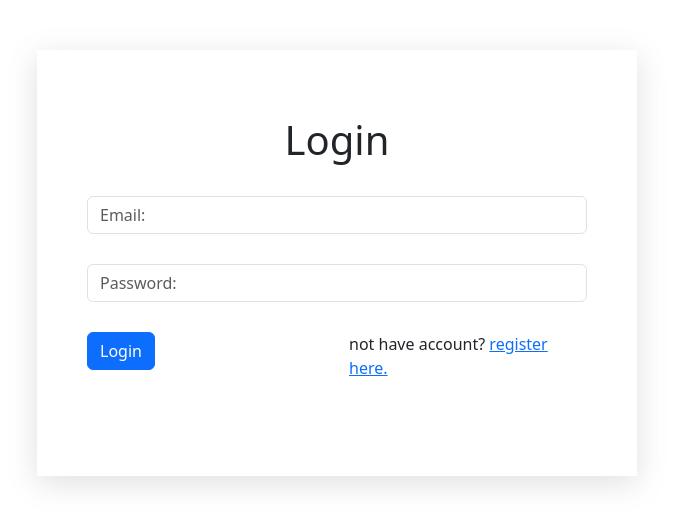
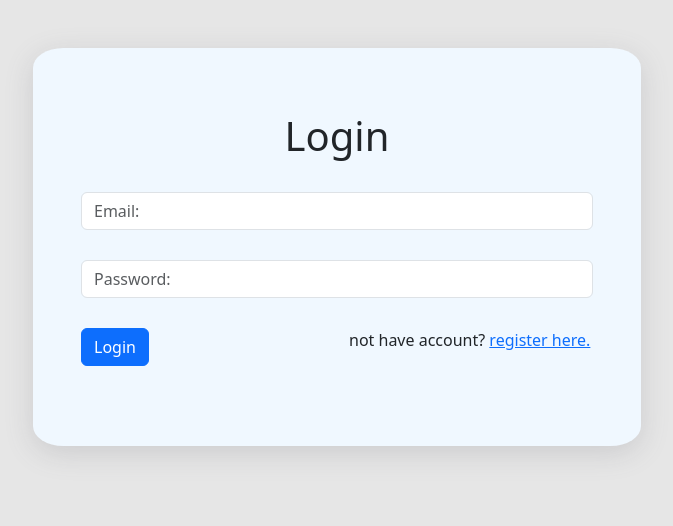
Before and after one commit to RubemAZ/login-register, a PHP site: page / in a window 1280 px wide. Shown: the top 526 px of the page, without its empty margins (303-976 px from the left). Run offline with PHP 8.4, Linux system fonts and the light colour scheme; data that the repository does not hold is empty.

Commit message:
add style elements

```diff
--- a/style.css
+++ b/style.css
@@ -1,11 +1,14 @@
 body{
-    padding: 50px;
+    background-color: rgb(230, 230, 230);
+    padding: 3rem;
 }
 
 .container{
-    max-width: 600px;
+    background-color: aliceblue;
+    border-radius: 5%;
+    max-width: 38rem;
     margin: 0 auto;
-    padding:50px;
+    padding:3rem;
     box-shadow: rgba(100, 100, 111, 0.2) 0px 7px 29px 0px;
 }
 
```
